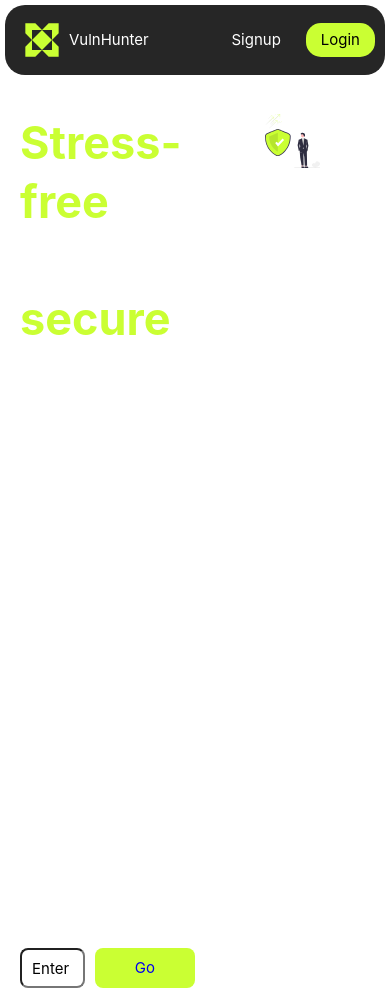
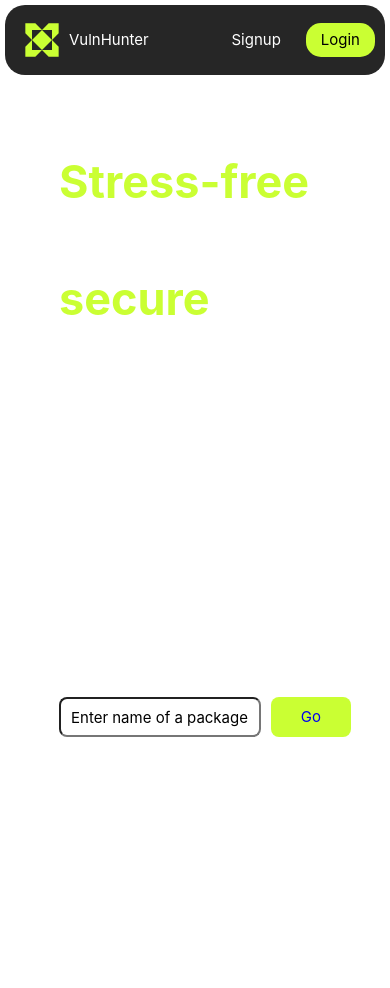
Before and after one commit to mahdimahdavi-ce/vulnHunter, a Vue app: page / in a window 390 px wide. After the commit the page ends 849 px from the top, so only its background shows below. Built offline with nearby package versions, Linux system fonts and the light colour scheme.

Commit message:
feat(*): HomeView is now responsive

```diff
--- a/src/views/HomeView.vue
+++ b/src/views/HomeView.vue
@@ -314,4 +314,47 @@ input:focus {
   color: #c0392b;
   font-size: large;
 }
+
+@media (max-width:1025px) {
+  main {
+    display: flex;
+    justify-content: center;
+  }
+
+  .main-left {
+    display: flex;
+    flex-direction: column;
+    padding-top: 20%;
+    width: 80%;
+    margin-bottom:50px;
+  }
+
+  .main-right {
+    display: none;
+    margin-bottom:50px;
+  }
+
+  .search {
+    height: 40px;
+    width: 90%;
+    border-radius: 8px;
+    padding: 10px;
+    color: black;
+  }
+
+  .input-container {
+    display: flex;
+    flex-direction: row;
+    align-items: center;
+    margin-top: 30px;
+  }
+
+  .search-button {
+    background-color: #CAFF33;
+    padding: 8px 30px;
+    border-radius: 8px;
+    margin-left: 10px;
+  }
+
+}
 </style>
```
